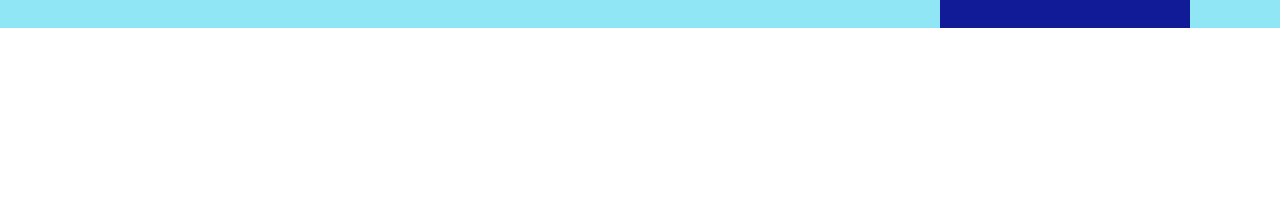
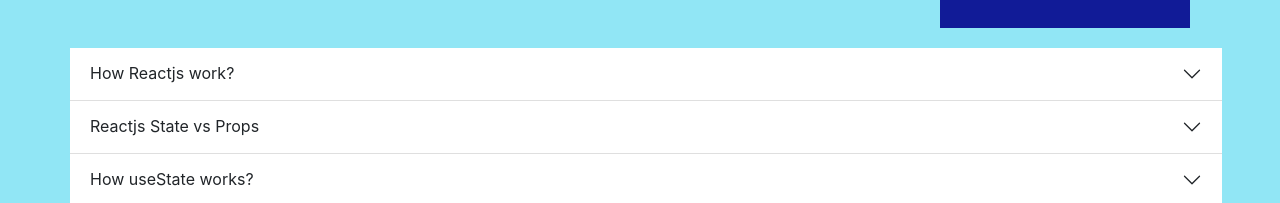
Before and after one commit to protimsaha/choose-the-lucky-one, a React (Create React App) app: page / in a window 1280 px wide. Shown: the part 1930-2133 px from the top of the page. Before the commit the page ends 1958 px from the top, so only its background shows below. Built offline with nearby package versions, Linux system fonts and the light colour scheme.

Commit message:
accordian added

```diff
--- a/src/App.js
+++ b/src/App.js
@@ -1,4 +1,5 @@
 import './App.css';
+import Accordian from './Components/Accordian/Accordian';
 import Shop from './Components/Shop/Shop';
 
 function App() {
@@ -6,6 +7,7 @@
     <div className='body'>
       <h1 className='title'>Grab LAPTOP</h1>
       <Shop></Shop>
+      <Accordian></Accordian>
     </div>
   );
 }
--- /dev/null
+++ b/src/Components/Accordian/Accordian.css
@@ -0,0 +1,6 @@
+.accordian{
+    width: 90%;
+    margin-left: 70px;
+    margin-right: 70px;
+    margin-top: 20px;
+}
--- /dev/null
+++ b/src/Components/Accordian/Accordian.js
@@ -0,0 +1,43 @@
+import React from 'react';
+import './Accordian.css'
+
+const Accordian = () => {
+    return (
+        <div className='accordian'>
+            <div class="accordion accordion-flush" id="accordionFlushExample">
+                <div class="accordion-item">
+                    <h2 class="accordion-header" id="flush-headingOne">
+                        <button class="accordion-button collapsed" type="button" data-bs-toggle="collapse" data-bs-target="#flush-collapseOne" aria-expanded="false" aria-controls="flush-collapseOne">
+                            How Reactjs work?
+                        </button>
+                    </h2>
+                    <div id="flush-collapseOne" class="accordion-collapse collapse" aria-labelledby="flush-headingOne" data-bs-parent="#accordionFlushExample">
+                        <div class="accordion-body">React is a very popular JavaScript library that makes only users’ interfaces. React reconstruct browser DOM in JavaScript and only changes the changes to the DOM, not the whole DOM. There are also JSX, which is JavaScript XML. JSX is known as syntactic sugar which creates very specific JavaScript objects. There is also an interesting thing that reacts to components that work like JavaScript function, it may be an arrow function and return HTML</div>
+                    </div>
+                </div>
+                <div class="accordion-item">
+                    <h2 class="accordion-header" id="flush-headingTwo">
+                        <button class="accordion-button collapsed" type="button" data-bs-toggle="collapse" data-bs-target="#flush-collapseTwo" aria-expanded="false" aria-controls="flush-collapseTwo">
+                            Reactjs State vs Props
+                        </button>
+                    </h2>
+                    <div id="flush-collapseTwo" class="accordion-collapse collapse" aria-labelledby="flush-headingTwo" data-bs-parent="#accordionFlushExample">
+                        <div class="accordion-body">React props are immutable where the state is mutable. We can pass data from one component to another through props, but the state doesn’t give us this opportunity. Props are used to communicate between components, where the states can be used for rendering dynamic changes in the components. Props make components reusable but the state can’t do the same. Props are controlled by whatever renders the component but the state is controlled by the react components.</div>
+                    </div>
+                </div>
+                <div class="accordion-item">
+                    <h2 class="accordion-header" id="flush-headingThree">
+                        <button class="accordion-button collapsed" type="button" data-bs-toggle="collapse" data-bs-target="#flush-collapseThree" aria-expanded="false" aria-controls="flush-collapseThree">
+                            How useState works?
+                        </button>
+                    </h2>
+                    <div id="flush-collapseThree" class="accordion-collapse collapse" aria-labelledby="flush-headingThree" data-bs-parent="#accordionFlushExample">
+                        <div class="accordion-body">There are some hooks in React they are nothing but the JavaScript function. The UseState is one of them. The useState is a hook that allows us to have variables in functional components. The useState hook is a special function that takes a state and returns an array of two entries. If the initial state has to be computed, we can also pass a function as an argument through useState.</div>
+                    </div>
+                </div>
+            </div>
+        </div>
+    );
+};
+
+export default Accordian;
```
